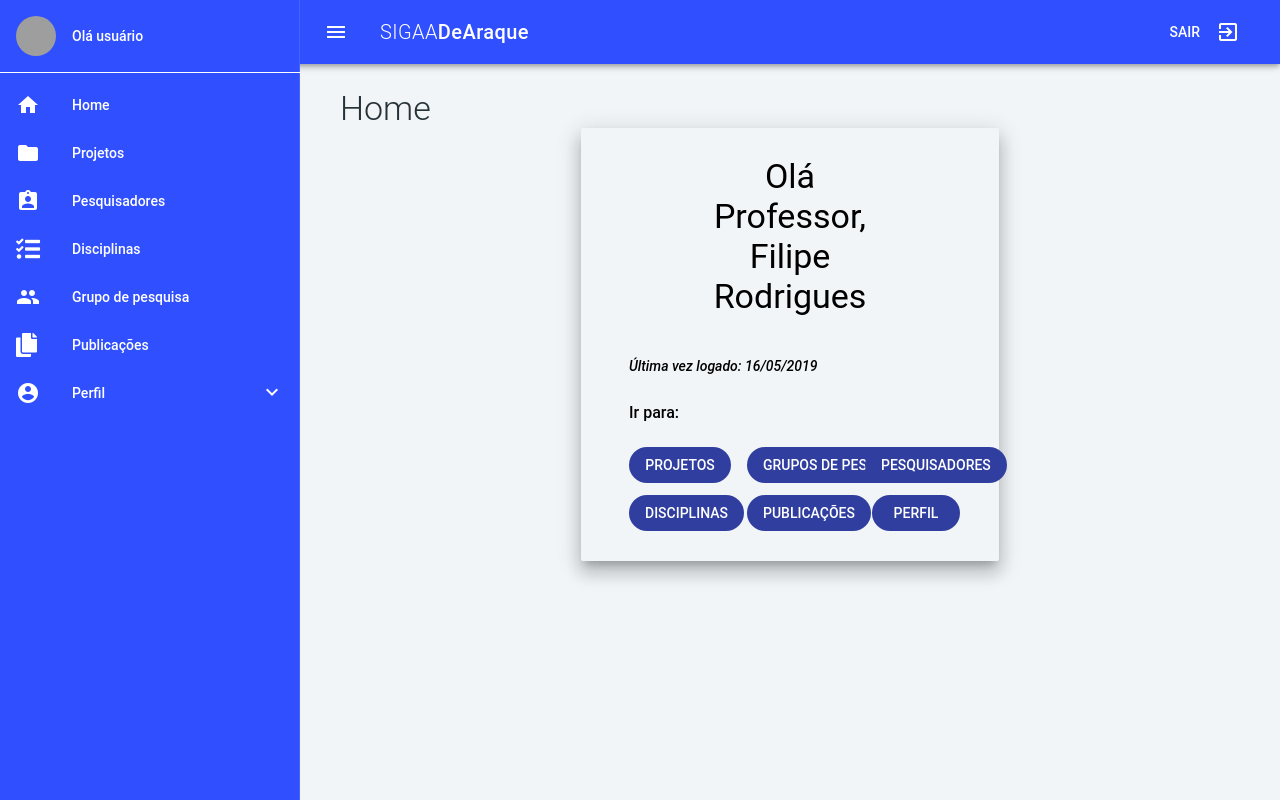
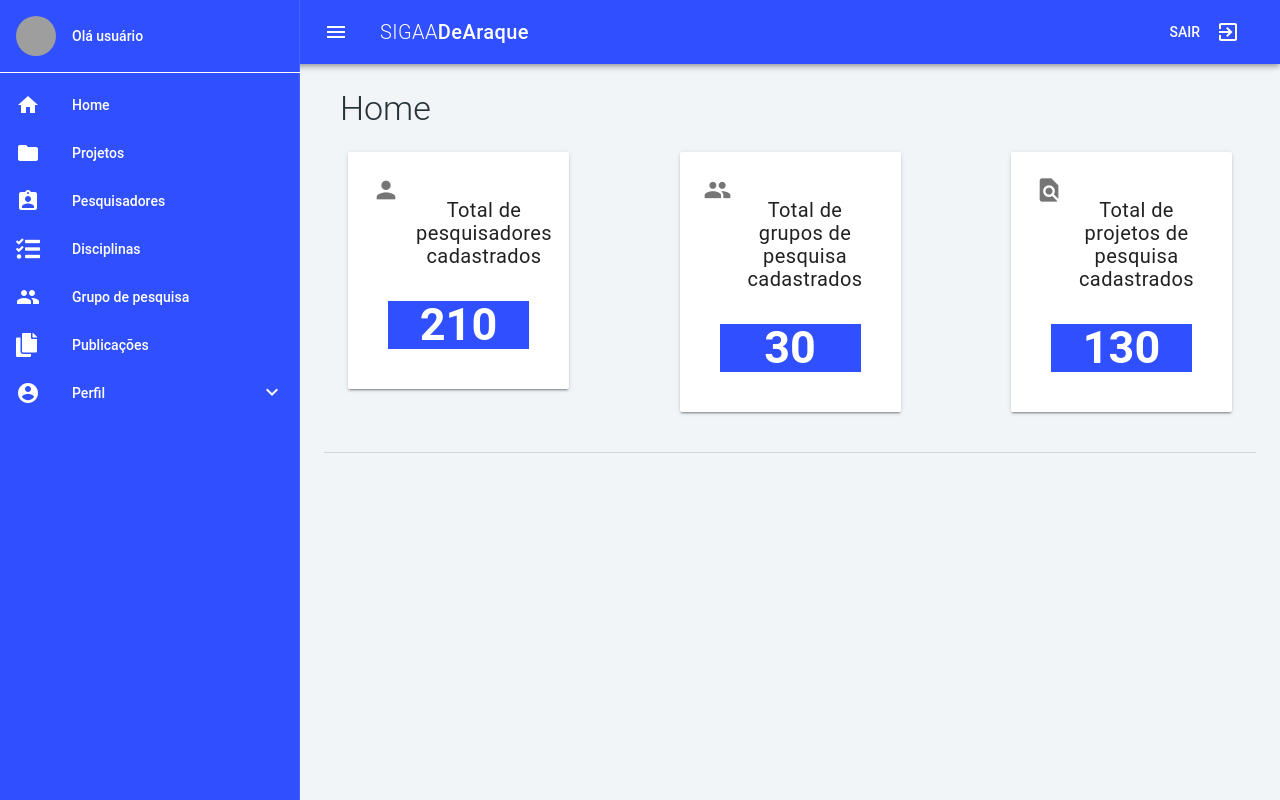
Before and after one commit to PhilipOfMacedon/SIGAA-De-Araque, a Vue app in the folder Frontend/: page /home in a window 1280 px wide. Built offline with nearby package versions, Linux system fonts and the light colour scheme; grey boxes are pictures that could not be loaded; a small style sheet from the web is missing.

Commit message:
Recreated home overall layout and elements, close#52

```diff
--- /dev/null
+++ b/Frontend/src/components/home/DisplaySystemInfo.vue
@@ -0,0 +1,34 @@
+<template>
+  <v-card >
+    <v-container>
+      <v-layout row>
+        <v-icon medium>{{icon_type}}</v-icon>
+        <v-card-title primary-title class="text-sm-center">
+          <div>
+            <span class="title font-weight-regular">Total de {{info}}</span>
+          </div>
+        </v-card-title>
+      </v-layout>
+      <v-layout row>
+        <v-card-text class=" text-sm-center font-weight-bold display-2">
+          <div class="secondary white--text" >
+            <span class="">{{number}}</span>
+          </div>
+        </v-card-text>
+      </v-layout>
+    </v-container>
+  </v-card>
+</template>
+
+<script>
+export default {
+  props: {
+    number: Number,
+    info: String,
+    icon_type: String
+  }
+};
+</script>
+
+<style>
+</style>
--- a/Frontend/src/views/Home.vue
+++ b/Frontend/src/views/Home.vue
@@ -1,24 +1,37 @@
 <template>
   <div class="home">
-    <v-container fluid class="" align-center>
-       <h1 class="display-1 font-weight-light blue-grey--text text--darken-4  ml-3">Home</h1>
-      <!-- <v-layout row wrap>
-        <v-flex xs12 md6>
-          <v-btn outline block class="primary">1</v-btn>
-        </v-flex>
-        <v-flex xs4 md2>
-          <v-btn outline block class="primary">2</v-btn>
-        </v-flex>
-        <v-flex xs4 md2>
-          <v-btn outline block class="primary">3</v-btn>
-        </v-flex>
-        <v-flex xs4 md2>
-          <v-btn outline block class="primary">4</v-btn>
-        </v-flex>
-      </v-layout>-->
-      <v-layout justify-center>
+    <v-container fluid class align-center>
+      <h1 class="display-1 font-weight-light blue-grey--text text--darken-4 ml-3">Home</h1>
+      <v-container class="mb-3">
+        <v-layout row wrap justify-space-between>
+          <v-flex sx12 sm6 md3>
+            <DisplaySystemInfo
+              :info="'pesquisadores cadastrados'"
+              :number="210"
+              :icon_type="'person'"
+            />
+          </v-flex>
+          <v-flex sx12 sm6 md3>
+            <DisplaySystemInfo
+              :info="'grupos de pesquisa cadastrados'"
+              :number="30"
+              :icon_type="'group'"
+            />
+          </v-flex>
+          <v-flex sx12 sm6 md3>
+            <DisplaySystemInfo
+              :info="'projetos de pesquisa cadastrados'"
+              :number="130"
+              :icon_type="'find_in_page'"
+            />
+          </v-flex>
+        </v-layout>
+      </v-container>
+      <v-divider ></v-divider>
+
+      <!-- <v-layout justify-center>
         <v-flex md6>
-          <v-card class="mx-4 black--text text--darken-4" color="#F2F5F8" elevation=12>
+          <v-card class="mx-4 black--text text--darken-4" color="#F2F5F8" elevation="12">
             <v-container>
               <v-layout row class="pb-4 pt-1" justify-center wrap>
                 <v-flex sx12 md6 text-xs-center>
@@ -31,35 +44,47 @@
               <v-layout row class="pt-3 pl-4">
                 <div class="font-weight-medium font-italic">Última vez logado: {{getLoginDate()}}</div>
               </v-layout>
-              <v-layout row class="pt-4 pl-4 ">
+              <v-layout row class="pt-4 pl-4">
                 <div class="font-weight-medium subheading">Ir para:</div>
               </v-layout>
-              <v-layout row class="pt-3 pl-3" justify-center wrap >
+              <v-layout row class="pt-3 pl-3" justify-center wrap>
                 <v-flex md4 class="text-xs-center" v-for="button in buttons" :key="button.name">
-                  <v-btn flat round class="indigo darken-2 white--text " :to="button.route">{{button.name}}</v-btn>
+                  <v-btn
+                    flat
+                    round
+                    class="indigo darken-2 white--text"
+                    :to="button.route"
+                  >{{button.name}}</v-btn>
                 </v-flex>
               </v-layout>
             </v-container>
           </v-card>
         </v-flex>
-      </v-layout>
+      </v-layout>-->
     </v-container>
   </div>
 </template>
 
 <script>
-const moment = require("moment");
+import DisplaySystemInfo from "../components/home/DisplaySystemInfo";
+import moment from "moment";
+
 export default {
+  components: {
+    DisplaySystemInfo
+  },
   data() {
     return {
       //Last login in milliseconds
       user: { username: "Filipe Rodrigues", lastLogin: 1558037257662 },
-      buttons: [{name: "Projetos", route: "/projects"},
-                {name: "Grupos de Pesquisa", route: ""},
-                {name: "Pesquisadores", route: "/researches"},
-                {name: "Disciplinas", route: "/disciplines"},
-                {name: "Publicações", route: "/publications"},
-                {name: "Perfil", route: "/profile/edit"}]
+      buttons: [
+        { name: "Projetos", route: "/projects" },
+        { name: "Grupos de Pesquisa", route: "" },
+        { name: "Pesquisadores", route: "/researches" },
+        { name: "Disciplinas", route: "/disciplines" },
+        { name: "Publicações", route: "/publications" },
+        { name: "Perfil", route: "/profile/edit" }
+      ]
     };
   },
   methods: {
```
